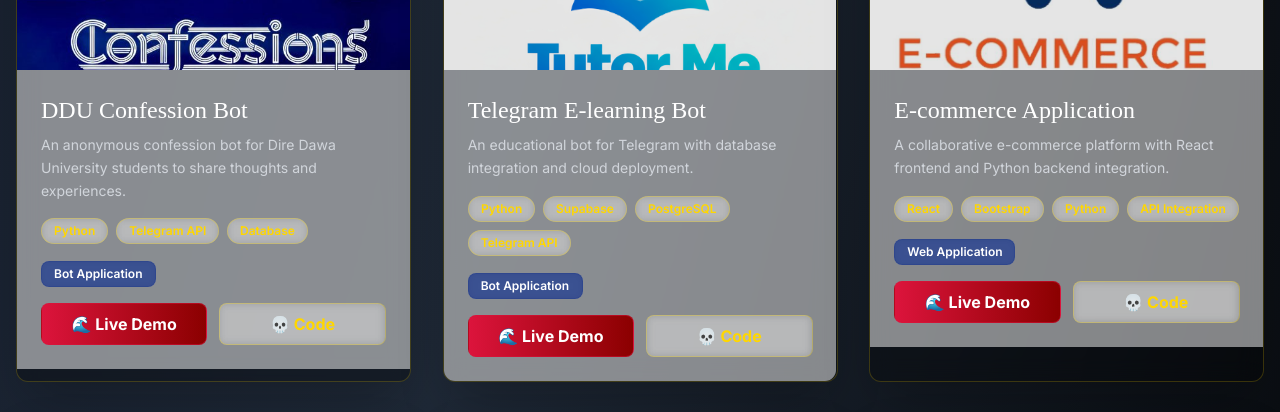
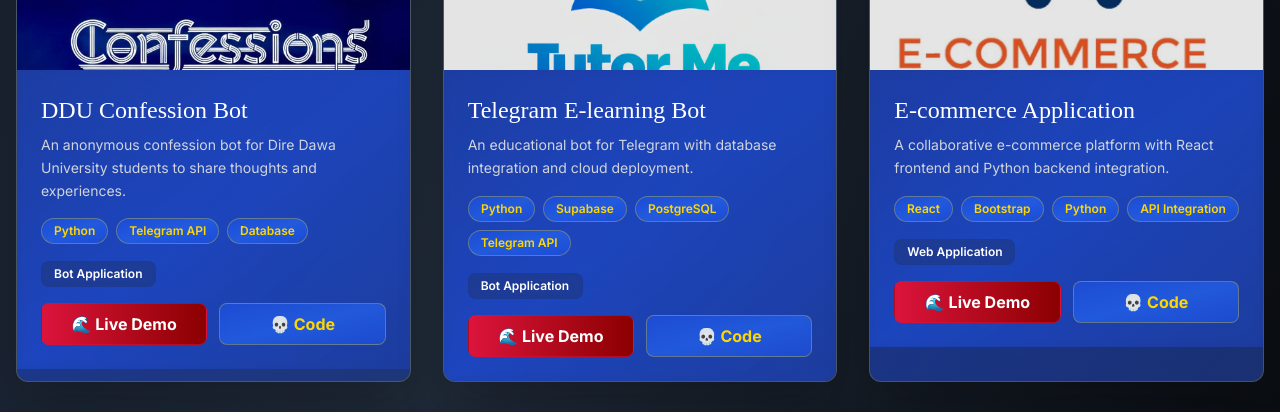
Before and after one commit to JaredGezahegn/new-portfolio, a React (Vite) app: page / in a window 1280 px wide. Shown: the part 2931-3343 px from the top of the page. Built offline with nearby package versions, Linux system fonts and the light colour scheme; grey boxes are pictures that could not be loaded; a web font is replaced by a local one.

Commit message:
make theme colors match between local and deployed versions

```diff
--- a/src/components/ProjectCard.jsx
+++ b/src/components/ProjectCard.jsx
@@ -12,7 +12,7 @@
         scale: 1.02,
         boxShadow: "0 20px 40px rgba(0,0,0,0.3)"
       }}
-      className="bg-glass-dark backdrop-blur-md border border-pirate-gold/20 rounded-xl overflow-hidden shadow-2xl transition-all duration-300 hover:border-pirate-gold/40"
+      className="bg-gradient-to-br from-blue-900/80 via-blue-800/70 to-blue-900/80 backdrop-blur-md border border-pirate-gold/20 rounded-xl overflow-hidden shadow-2xl transition-all duration-300 hover:border-pirate-gold/40"
     >
       {/* Project Image */}
       <div className="relative h-48 overflow-hidden group">
@@ -39,7 +39,7 @@
       </div>
 
       {/* Project Content */}
-      <div className="p-6 bg-glass-light/50">
+      <div className="p-6 bg-gradient-to-br from-blue-800/60 via-blue-700/50 to-blue-800/60 backdrop-blur-sm">
         <motion.h3
           initial={{ opacity: 0 }}
           animate={{ opacity: 1 }}
@@ -72,7 +72,7 @@
               animate={{ scale: 1 }}
               transition={{ delay: 0.6 + i * 0.05 }}
               whileHover={{ scale: 1.1 }}
-              className="px-3 py-1 bg-glass-light backdrop-blur-sm border border-pirate-gold/30 text-pirate-gold rounded-full text-xs font-semibold hover:border-pirate-gold/60 transition-all"
+              className="px-3 py-1 bg-gradient-to-br from-blue-700/80 via-blue-600/70 to-blue-700/80 backdrop-blur-sm border border-pirate-gold/30 text-pirate-gold rounded-full text-xs font-semibold hover:border-pirate-gold/60 transition-all"
             >
               {tech}
             </motion.span>
@@ -124,7 +124,7 @@
             rel="noopener noreferrer"
             whileHover={{ scale: 1.02 }}
             whileTap={{ scale: 0.98 }}
-            className="flex-1 bg-glass-light backdrop-blur-sm border border-pirate-gold/30 text-pirate-gold py-2 px-4 rounded-lg font-bold text-center hover:bg-glass-dark hover:border-pirate-gold/60 transition-all duration-300"
+            className="flex-1 bg-gradient-to-br from-blue-700/80 via-blue-600/70 to-blue-700/80 backdrop-blur-sm border border-pirate-gold/30 text-pirate-gold py-2 px-4 rounded-lg font-bold text-center hover:from-blue-800/90 hover:via-blue-700/80 hover:to-blue-800/90 hover:border-pirate-gold/60 transition-all duration-300"
           >
             💀 Code
           </motion.a>
```
